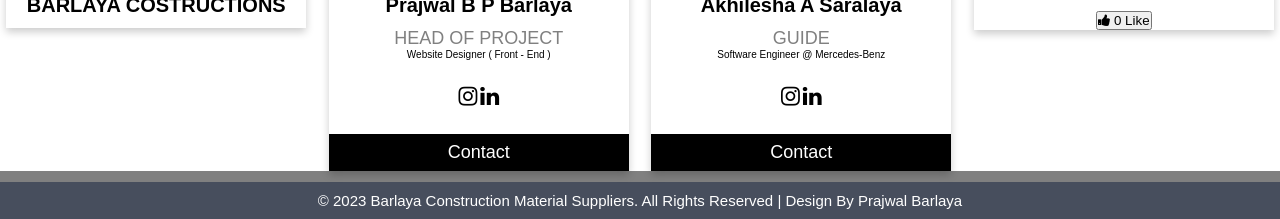
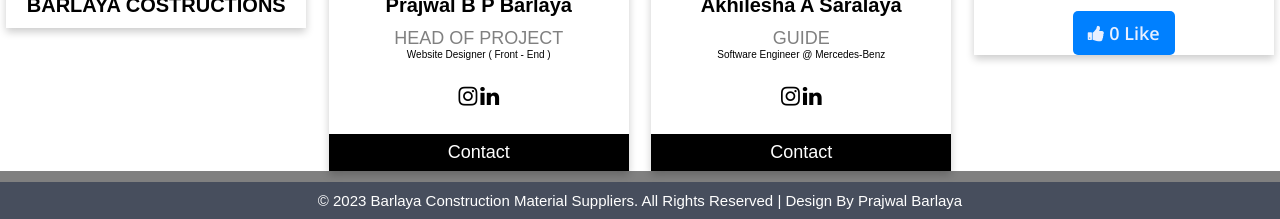
Before and after one commit to PrajwalbpB/prajwalbpbarlayaconstructionmaterial, a plain HTML site: page index.html in a window 1280 px wide. Shown: the part 5454-5673 px from the top of the page. Drawn offline with nearby package versions, Linux system fonts and the light colour scheme.

Commit message:
initial commit

```diff
--- a/stylee.css
+++ b/stylee.css
@@ -1,3 +1,19 @@
+
+@import url("https://fonts.googleapis.com/css2?family=Open+Sans:wght@600&display=swap");
+
+
+.like__btn {
+  padding: 10px 15px;
+  background: #0080ff;
+  font-size: 18px;
+  font-family: "Open Sans", sans-serif;
+  border-radius: 5px;
+  color: #e8efff;
+  outline: none;
+  border: none;
+  cursor: pointer;
+}
+
 :root{
     --headerclr:#222533;
     --mainclr:#ffcb0f;
@@ -97,6 +113,10 @@
         color: var(--mainclr);
 
     }
+    .pd{
+      text-align:center;
+    }
+
 
     .banner{
         width:100%;
```
